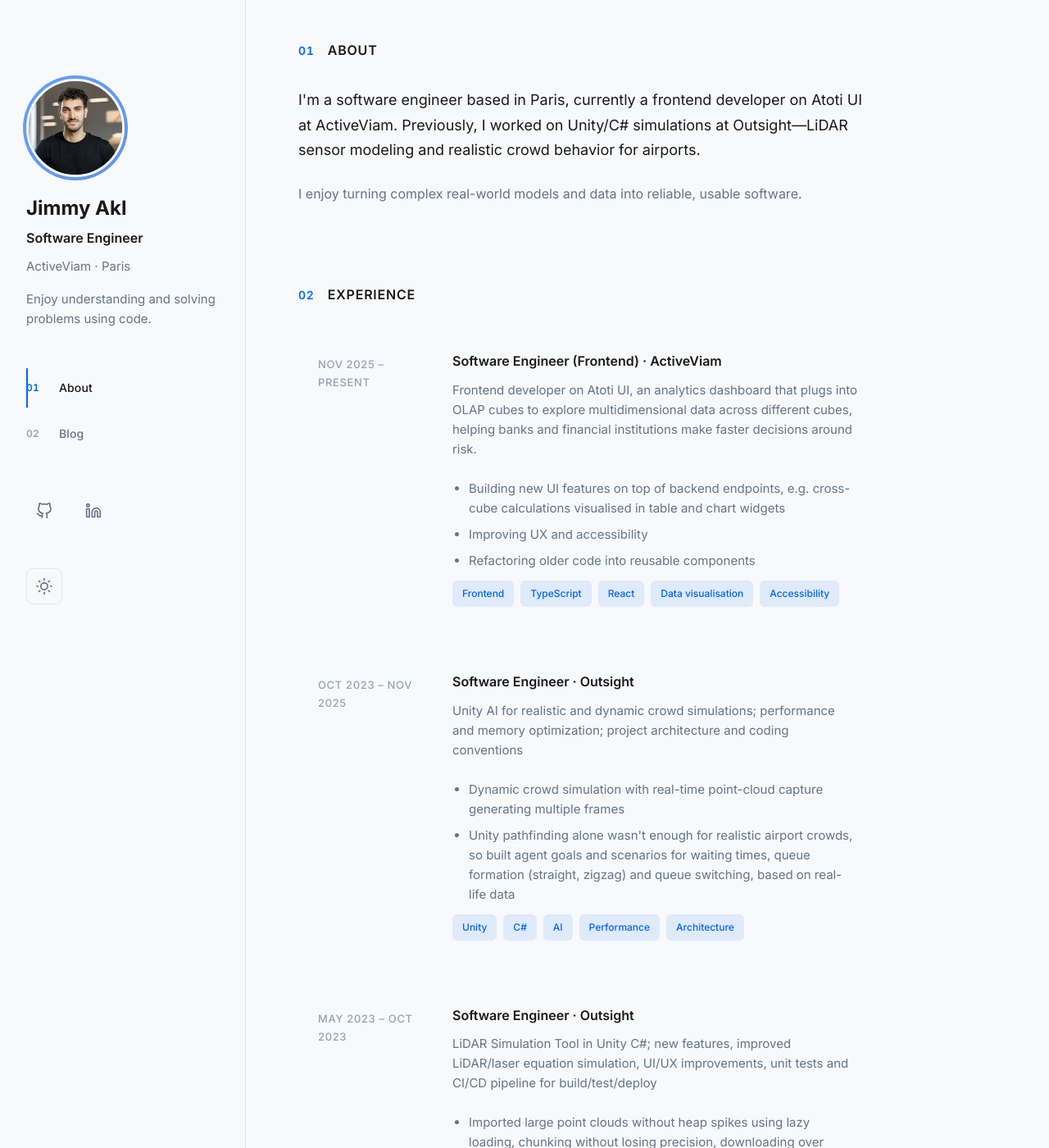
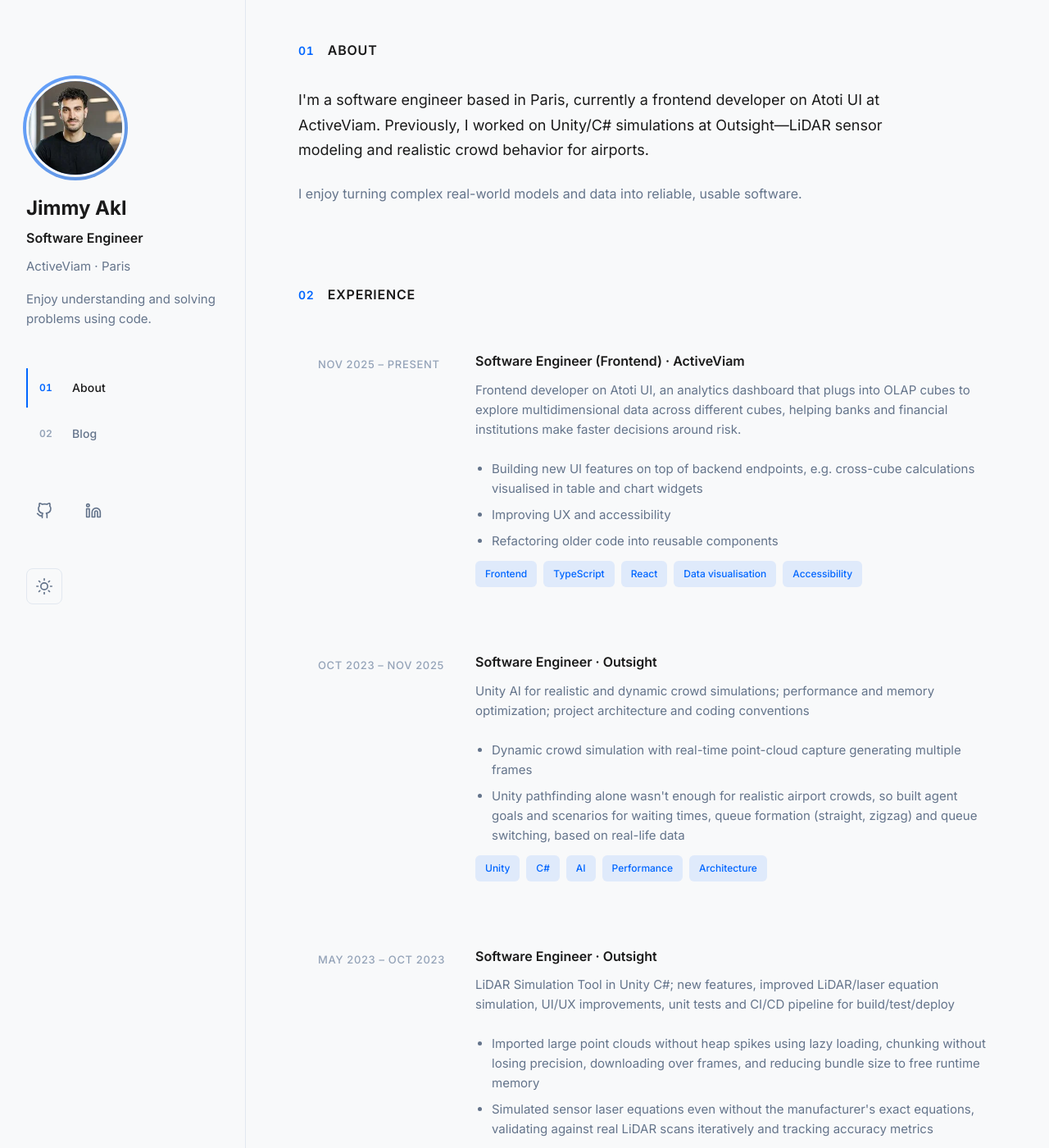
Before and after one commit to JimmyAkl/JimmyAkl.github.io, a Jekyll site: the page built from index.html, in a window 1280 px wide and 1400 px high. Shown: the whole window at 82% size. Built offline with Jekyll 4.4.1, drawn with Linux system fonts in a browser that asks for light colours.

Commit message:
Add spacing between side-nav active indicator and number (#3)
* Add spacing between sidebar nav active indicator and number

Changed .nav-link padding from '0.75rem 0' to '0.75rem 0 0.75rem 1rem'
to add 16px (1rem) of left padding. This creates balanced horizontal
space between the vertical blue active indicator bar and the nav number
(e.g. '02'), improving visual clarity and spacing in the sidebar navigation.

The fix applies to desktop sidebar nav only; mobile nav layout uses
different positioning (bottom indicator) so is unaffected.

Co-authored-by: Jimmy <JimmyAkl@users.noreply.github.com>

* Improve wide desktop layout: widen content and center layout

Changes:
- Increased content max-width from 740px to 960px for better use of wide screens
- Centered the entire layout (sidebar + content) in viewport with max-width constraint
- Added max-width: 70ch to prose paragraphs (.lead and .section-content p) for comfortable reading
- Experience cards: increased date column from 140px to 160px and gap from 1.5rem to 2rem
- Adjusted content padding to 3rem right for better spacing

Result: At 1440px+ screens, content uses more space while staying centered with no large empty band on right. Prose line length stays comfortable (~70 characters). Mobile and tablet layouts unchanged.
Co-authored-by: Jimmy <JimmyAkl@users.noreply.github.com>

---------

Co-authored-by: Cursor Agent <cursoragent@cursor.com>
Co-authored-by: Jimmy <JimmyAkl@users.noreply.github.com>

```diff
--- a/assets/css/style.css
+++ b/assets/css/style.css
@@ -15,7 +15,7 @@
   --font-mono: 'SF Mono', 'Monaco', 'Inconsolata', 'Fira Code', 'Consolas', monospace;
 
   --sidebar-width: 300px;
-  --content-max-width: 740px;
+  --content-max-width: 960px;
   --spacing-unit: 1rem;
 
   --transition-fast: 150ms cubic-bezier(0.4, 0, 0.2, 1);
@@ -90,6 +90,8 @@ body {
 .layout {
   display: flex;
   min-height: 100vh;
+  max-width: calc(var(--sidebar-width) + var(--content-max-width) + 6rem);
+  margin: 0 auto;
 }
 
 .sidebar {
@@ -204,7 +206,7 @@ body {
   display: flex;
   align-items: center;
   gap: 1rem;
-  padding: 0.75rem 0;
+  padding: 0.75rem 0 0.75rem 1rem;
   color: var(--color-text-secondary);
   text-decoration: none;
   font-size: 0.875rem;
@@ -334,8 +336,8 @@ body {
 .content {
   flex: 1;
   margin-left: var(--sidebar-width);
-  padding: 3rem 2rem 3rem 4rem;
-  max-width: calc(var(--content-max-width) + 4rem);
+  padding: 3rem 3rem 3rem 4rem;
+  max-width: calc(var(--content-max-width) + 7rem);
 }
 
 .section {
@@ -374,6 +376,7 @@ body {
   line-height: 1.7;
   color: var(--color-text);
   margin-bottom: 1.5rem;
+  max-width: 70ch;
 }
 
 p {
@@ -383,6 +386,10 @@ p {
 
 p:last-child {
   margin-bottom: 0;
+}
+
+.section-content p {
+  max-width: 70ch;
 }
 
 a {
@@ -404,8 +411,8 @@ a:hover {
 
 .experience-card {
   display: grid;
-  grid-template-columns: 140px 1fr;
-  gap: 1.5rem;
+  grid-template-columns: 160px 1fr;
+  gap: 2rem;
   padding: 1.5rem;
   border-radius: 12px;
   transition: background-color var(--transition-base);
```
